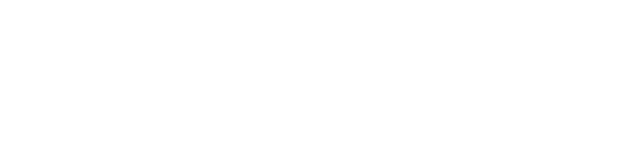
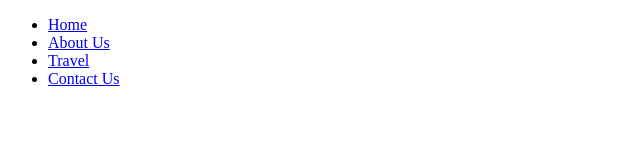
Before and after one commit to neems-w/travel-website, a plain HTML site: page index.html in a window 1280 px wide. Shown: the whole page, without its empty margins (0-640 px from the left). Drawn offline with Linux system fonts and the light colour scheme.

Commit message:
commit to master

```diff
--- a/index.html
+++ b/index.html
@@ -4,11 +4,28 @@
 <head>
     <meta charset="UTF-8">
     <meta name="viewport" content="width=device-width, initial-scale=1.0">
-    <title>Document</title>
+
+    <title>Travel website</title>
 </head>
 
 <body>
+    <nav>
+        <header>
+            <nav class="top-nav">
+                <ul>
+                    <li><a href="#">Home</a></li>
+                    <li><a href="#">About Us</a></li>
+                    <li><a href="#">Travel</a></li>
+                    <li><a href="#">Contact Us</a></li>
+                </ul>
+            </nav>
+        </header>
 
+
+    </nav>
+
+
+    </nav>
 </body>
 
 </html>
```
